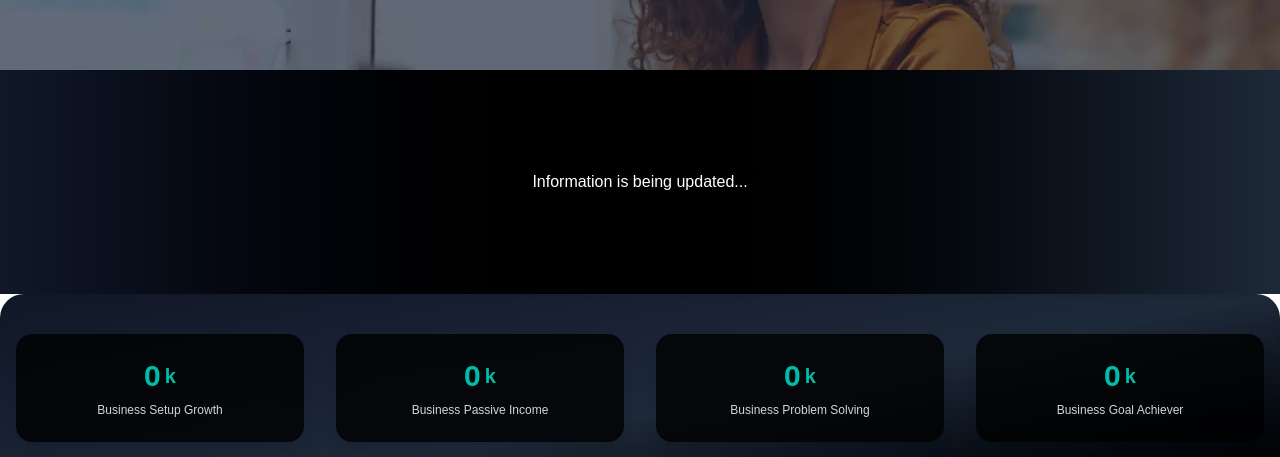
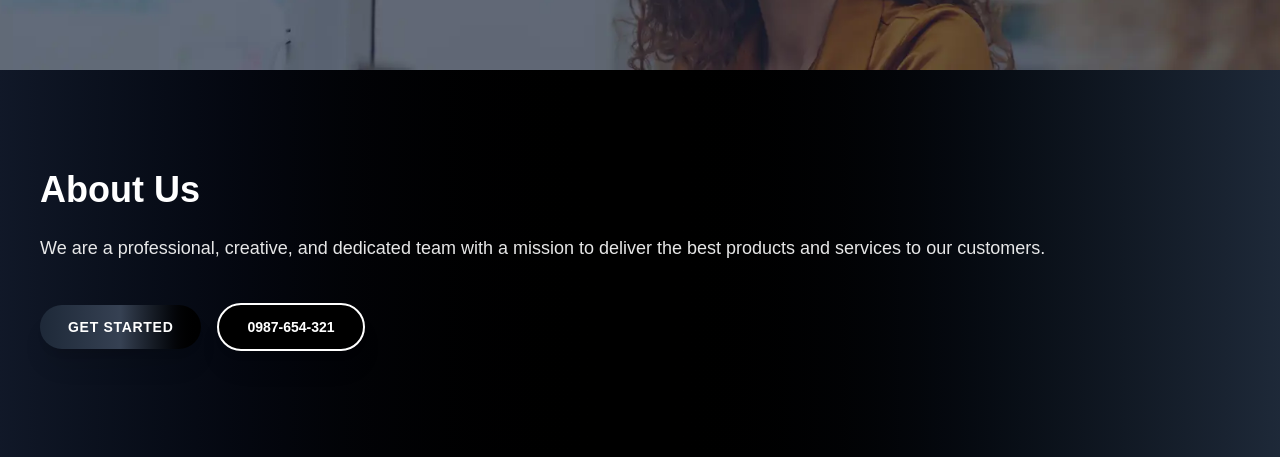
Before and after one commit to SuperEnergy10/Blog_Laravel_NextJs_Frontend, a Next.js app: page /about in a window 1280 px wide. Shown: the part 334-791 px from the top of the page. Built offline with nearby package versions, Linux system fonts and the light colour scheme; no server answers.

Commit message:
Update AboutSection.jsx

```diff
--- a/src/components/Section/AboutSection.jsx
+++ b/src/components/Section/AboutSection.jsx
@@ -1,45 +1,45 @@
 'use client'
-import Image from "next/image";
 import React from "react";
 import { IMAGE_BASE_URL } from "@/config/config";
 
+const fallbackAbout = {
+  title: "About Us",
+  description:
+    "We are a professional, creative, and dedicated team with a mission to deliver the best products and services to our customers.",
+  phone: "0987-654-321",
+};
+
 const AboutSection = ({ about }) => {
-  // Nếu about hoặc about.image không tồn tại, hiển thị thông báo hoặc ảnh mặc định
-  if (!about || !about.image) {
-    return (
-      <div className="about-block lg:py-[100px] sm:py-16 py-10 bg-gradient-to-r from-gray-900 via-black to-gray-800">
-        <div className="container text-center text-white">
-          <p>Information is being updated...</p>
-        </div>
-      </div>
-    );
-  }
+  const data = {
+    ...fallbackAbout,
+    ...about,
+  };
 
   return (
     <div className="about-block lg:py-[100px] sm:py-16 py-10 bg-gradient-to-r from-gray-900 via-black to-gray-800">
       <div className="container">
         <div className="row flex max-lg:flex-col lg:items-center gap-y-10 gap-x-8">
-          {/* Image Section */}
+
+          {/* Show image only if available */}
+          {data.image && (
             <div className="w-full lg:w-1/2">
               <div className="bg-img w-full overflow-hidden rounded-3xl shadow-xl ml-4">
-              <Image
-                src={`${IMAGE_BASE_URL}/${about.image}`}
-                width={1200}
-                height={800}
+                <img
+                  src={`${IMAGE_BASE_URL}/${data.image}`}
                   alt="About"
                   className="w-full h-full object-cover scale-100 hover:scale-105 transition-all duration-500"
                 />
               </div>
             </div>
+          )}
 
-          {/* Content Section */}
-          <div className="w-full lg:w-1/2 flex-col lg:pl-10 text-white">
-            <div className="heading3 font-bold text-4xl">{about.title}</div>
+          {/* Text content */}
+          <div className={`w-full ${data.image ? "lg:w-1/2" : "lg:w-full"} flex-col lg:pl-10 text-white`}>
+            <div className="heading3 font-bold text-4xl">{data.title}</div>
             <div className="nav-infor mt-6 text-lg leading-relaxed text-white/90">
-              {about.description}
+              {data.description}
             </div>
 
-            {/* Buttons */}
             <div className="button-block flex flex-wrap items-center gap-4 md:mt-10 mt-6 pb-2">
               <a
                 href="#"
@@ -48,13 +48,14 @@ const AboutSection = ({ about }) => {
                 Get Started
               </a>
               <a
-                href="#"
+                href={`tel:${data.phone}`}
                 className="px-7 py-3 bg-black text-white rounded-full border-2 border-white shadow-xl hover:bg-white hover:text-black transition-all duration-300 text-sm font-semibold"
               >
-                {about.phone}
+                {data.phone}
               </a>
             </div>
           </div>
+
         </div>
       </div>
     </div>
```
Lines whose indentation alone changed are shown as unchanged.
